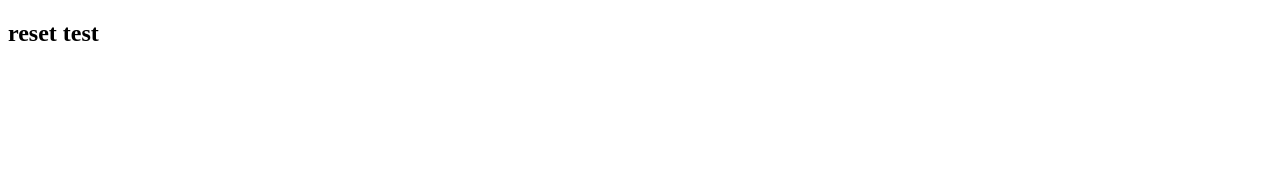
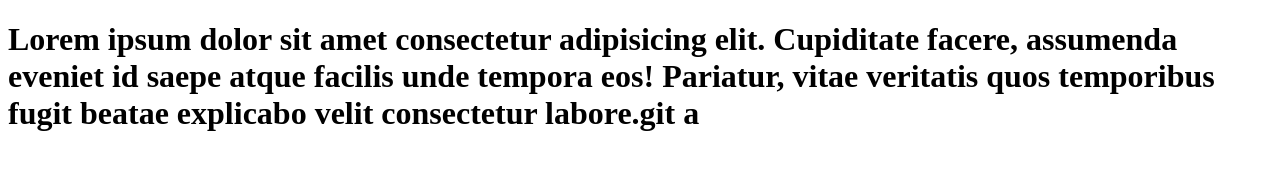
Before and after one commit to juanmagal10/eliminar2, a plain HTML site: page index.html in a window 1280 px wide. Drawn offline with Linux system fonts and the light colour scheme.

Commit message:
agregue titulo lorem

```diff
--- a/index.html
+++ b/index.html
@@ -7,7 +7,7 @@
     <title>Document</title>
 </head>
 <body>
-    <h2>reset test</h2>
+    <h1>Lorem ipsum dolor sit amet consectetur adipisicing elit. Cupiditate facere, assumenda eveniet id saepe atque facilis unde tempora eos! Pariatur, vitae veritatis quos temporibus fugit beatae explicabo velit consectetur labore.git a</h1>
 
 </body>
 </html>
```
